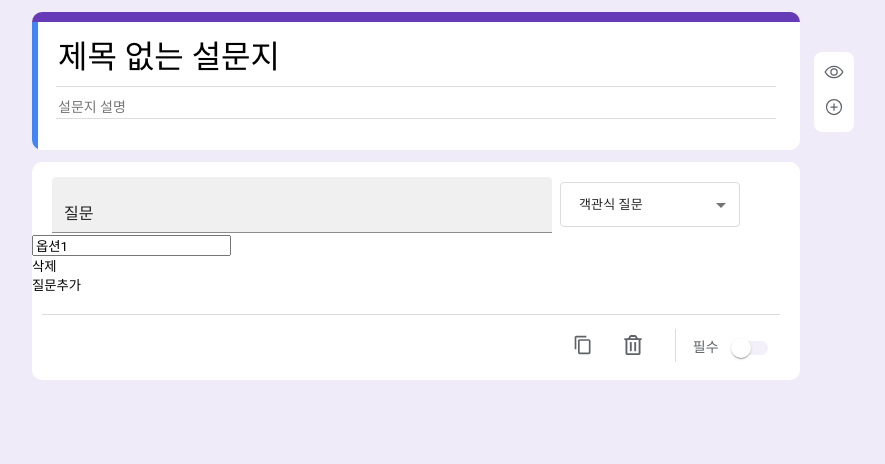
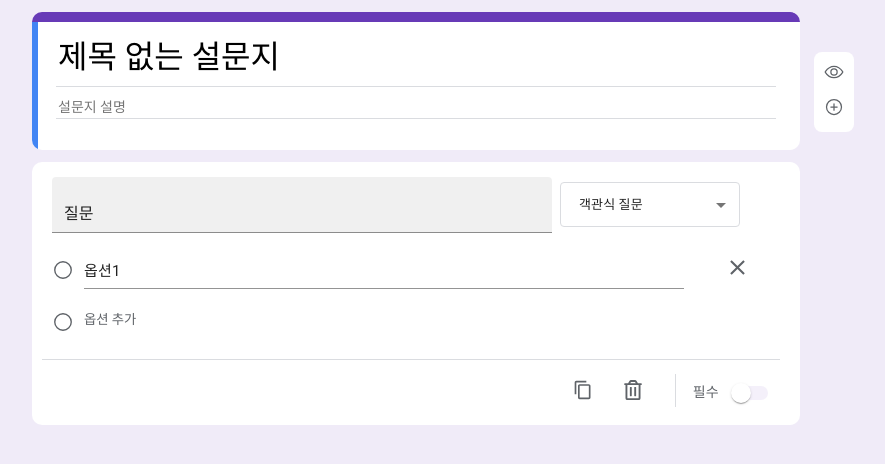
Before and after one commit to eeeyooon/google-form, a React (Create React App) app: page / in a window 1280 px wide. Shown: the top 464 px of the page, without its empty margins (224-1109 px from the left). Built offline with nearby package versions, Linux system fonts and the light colour scheme.

Commit message:
style: Question 컴포넌트 스타일 적용

```diff
--- a/src/components/Card/index.tsx
+++ b/src/components/Card/index.tsx
@@ -2,10 +2,11 @@ import { RootState } from '../../store';
 import CardFooter from '../CardFooter';
 import CardHeader from '../CardHeader';
 import { OptionQuestion, TextQuestion } from '../Question';
-import { CardWrapper } from './styles';
+import { CardWrapper, AddOption, AddOptionBox } from './styles';
 import { useSelector } from 'react-redux';
-import { addOption, removeOption } from '../../slices/questionSlice';
+import { addOption } from '../../slices/questionSlice';
 import { useDispatch } from 'react-redux';
+import { CheckboxIcon, DndIndex, RadioIcon } from '../Question/OptionQuestion/styles';
 
 type CardProps = {
 	id: number;
@@ -23,15 +24,21 @@ export default function Card({ id }: CardProps) {
 				<TextQuestion type={questionType} />
 			) : (
 				options.map((option, index) => (
-					<div key={index}>
-						<OptionQuestion index={index} type={questionType} value={option} cardId={id} />
-						<button onClick={() => dispatch(removeOption({ cardId: id, optionIndex: index }))}>삭제</button>
-					</div>
+					<OptionQuestion key={index} index={index} type={questionType} value={option} cardId={id} />
 				))
 			)}
 
 			{questionType !== 'ShortType' && questionType !== 'LongType' ? (
-				<button onClick={() => dispatch(addOption(id))}>질문추가</button>
+				<AddOptionBox>
+					{questionType === 'RadioType' ? (
+						<RadioIcon />
+					) : questionType === 'CheckboxType' ? (
+						<CheckboxIcon />
+					) : (
+						<DndIndex>{options.length + 1}</DndIndex>
+					)}
+					<AddOption onClick={() => dispatch(addOption(id))}>옵션 추가</AddOption>
+				</AddOptionBox>
 			) : null}
 			<CardFooter cardId={id} />
 		</CardWrapper>
--- a/src/components/Card/styles.ts
+++ b/src/components/Card/styles.ts
@@ -1,5 +1,4 @@
 import styled from 'styled-components';
-
 export const CardWrapper = styled.div`
 	width: 768px;
 	min-height: 138px;
@@ -8,3 +7,22 @@ export const CardWrapper = styled.div`
 	background-color: ${({ theme }) => theme.color.white};
 	padding-top: 12px;
 `;
+
+export const AddOption = styled.button`
+	color: ${({ theme }) => theme.color.gray};
+	border: none;
+	margin: 5px;
+	height: 30px;
+	margin-left: 10px;
+	margin-top: 15px;
+	border-bottom: 1px solid ${({ theme }) => theme.color.white};
+	&:hover {
+		border-bottom: 1px solid ${({ theme }) => theme.color.mediumgray};
+	}
+`;
+
+export const AddOptionBox = styled.div`
+	display: flex;
+	flex-flow: row nowrap;
+	align-items: center;
+`;
--- a/src/components/Question/OptionQuestion/index.tsx
+++ b/src/components/Question/OptionQuestion/index.tsx
@@ -1,6 +1,17 @@
 import { useDispatch } from 'react-redux';
-import styled from 'styled-components';
-import { updateOption } from '../../../slices/questionSlice';
+import { removeOption, updateOption } from '../../../slices/questionSlice';
+import {
+	OptionQuestionWrapper,
+	Checkbox,
+	Radio,
+	DropDown,
+	DeleteOption,
+	OptionInputBox,
+	CheckboxIcon,
+	RadioIcon,
+	DndIndex,
+} from './styles';
+import { MdOutlineClose } from 'react-icons/md';
 
 type OptionTypeProps = {
 	cardId: number;
@@ -18,21 +29,32 @@ export default function OptionQuestion({ cardId, type, value, index }: OptionTyp
 	const SelectedOption = () => {
 		switch (type) {
 			case 'RadioType':
-				return <Radio type="text" value={value} onChange={handleInputChange} />;
+				return <Radio type="text" value={value} onChange={handleInputChange} variant="standard" />;
 			case 'CheckboxType':
-				return <Checkbox type="text" value={value} onChange={handleInputChange} />;
+				return <Checkbox type="text" value={value} onChange={handleInputChange} variant="standard" />;
 			case 'DndType':
-				return <DropDown type="text" value={value} onChange={handleInputChange} />;
+				return <DropDown type="text" value={value} onChange={handleInputChange} variant="standard" />;
 			default:
 				return;
 		}
 	};
 
-	return <OptionQuestionWrapper>{SelectedOption()}</OptionQuestionWrapper>;
+	return (
+		<OptionQuestionWrapper>
+			<OptionInputBox>
+				{type === 'RadioType' ? (
+					<RadioIcon />
+				) : type === 'CheckboxType' ? (
+					<CheckboxIcon />
+				) : (
+					<DndIndex>{index + 1}</DndIndex>
+				)}
+				{SelectedOption()}
+			</OptionInputBox>
+
+			<DeleteOption onClick={() => dispatch(removeOption({ cardId: cardId, optionIndex: index }))}>
+				<MdOutlineClose />
+			</DeleteOption>
+		</OptionQuestionWrapper>
+	);
 }
-
-const OptionQuestionWrapper = styled.div``;
-
-const Checkbox = styled.input``;
-const Radio = styled.input``;
-const DropDown = styled.input``;
--- /dev/null
+++ b/src/components/Question/OptionQuestion/styles.ts
@@ -0,0 +1,73 @@
+import styled from 'styled-components';
+import TextField from '@mui/material/TextField';
+import { IoRadioButtonOff } from 'react-icons/io5';
+import { MdCheckBoxOutlineBlank } from 'react-icons/md';
+
+export const OptionQuestionWrapper = styled.div`
+	display: flex;
+	flex-flow: row nowrap;
+	align-items: center;
+	justify-content: space-between;
+`;
+
+export const DeleteOption = styled.button`
+	font-size: 25px;
+	height: 30px;
+	margin-top: 15px;
+	margin-right: 50px;
+	color: ${({ theme }) => theme.color.gray};
+`;
+
+export const OptionInputBox = styled.div`
+	display: flex;
+	flex-flow: row nowrap;
+	align-items: center;
+
+	input {
+		width: 600px;
+		border: none;
+		margin-top: 15px;
+		height: 30px;
+		font-size: 15px;
+	}
+`;
+
+export const RadioIcon = styled(IoRadioButtonOff)`
+	font-size: 22px;
+	margin-top: 15px;
+	margin-left: 20px;
+	color: ${({ theme }) => theme.color.gray};
+`;
+
+export const CheckboxIcon = styled(MdCheckBoxOutlineBlank)`
+	font-size: 22px;
+	margin-top: 15px;
+	margin-left: 20px;
+	color: ${({ theme }) => theme.color.gray};
+`;
+
+export const DndIndex = styled.div`
+	font-size: 13px;
+	margin-top: 12px;
+	margin-left: 20px;
+	color: ${({ theme }) => theme.color.gray};
+`;
+
+export const Checkbox = styled(TextField)`
+	margin-left: 10px;
+	::after {
+		border-bottom: ${({ theme }) => `2px solid ${theme.color.primary}`};
+	}
+`;
+export const Radio = styled(TextField)`
+	margin-left: 10px;
+	::after {
+		border-bottom: ${({ theme }) => `2px solid ${theme.color.primary}`};
+	}
+`;
+export const DropDown = styled(TextField)`
+	margin-left: 10px;
+	::after {
+		border-bottom: ${({ theme }) => `2px solid ${theme.color.primary}`};
+	}
+`;
```
